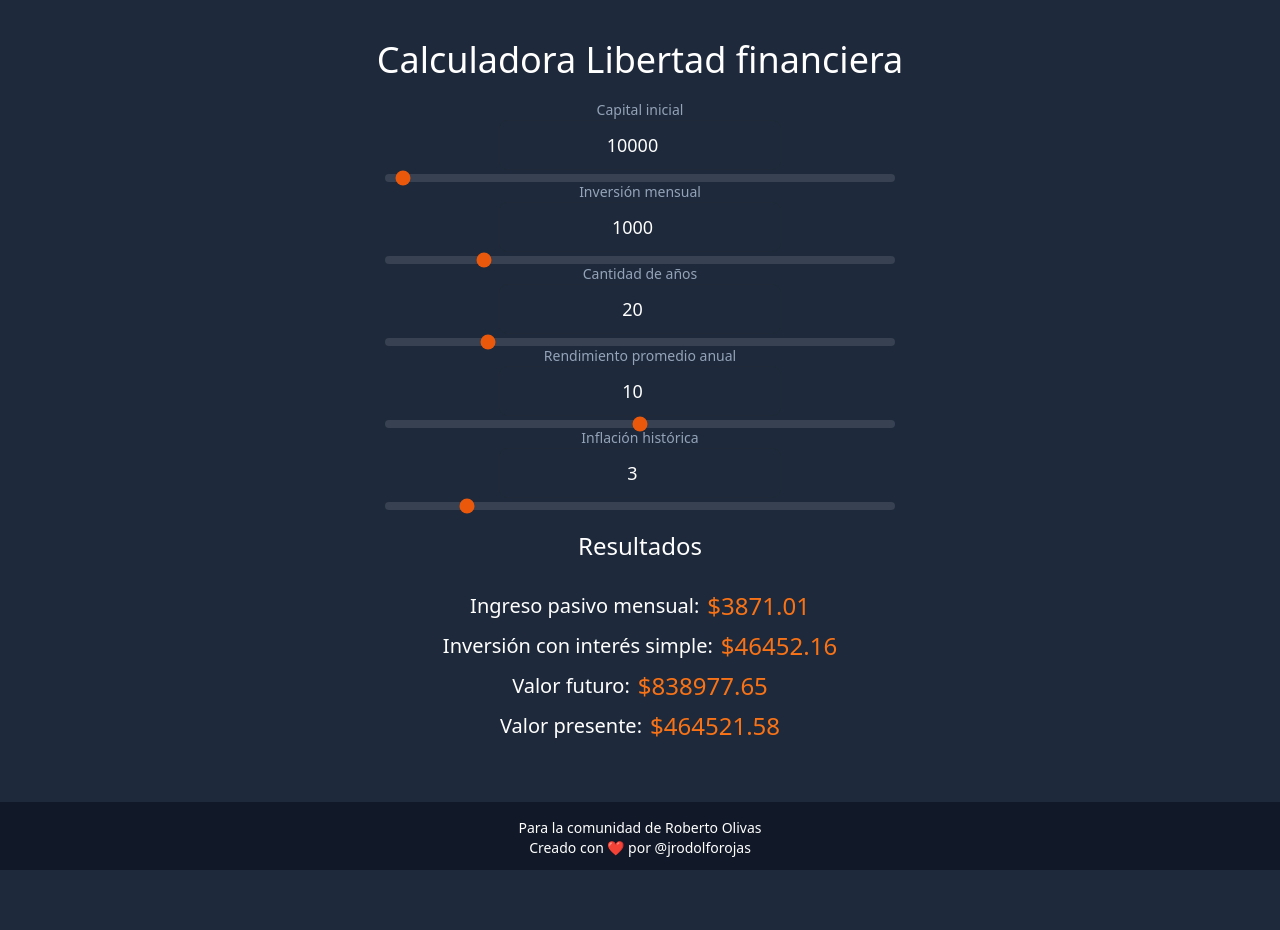
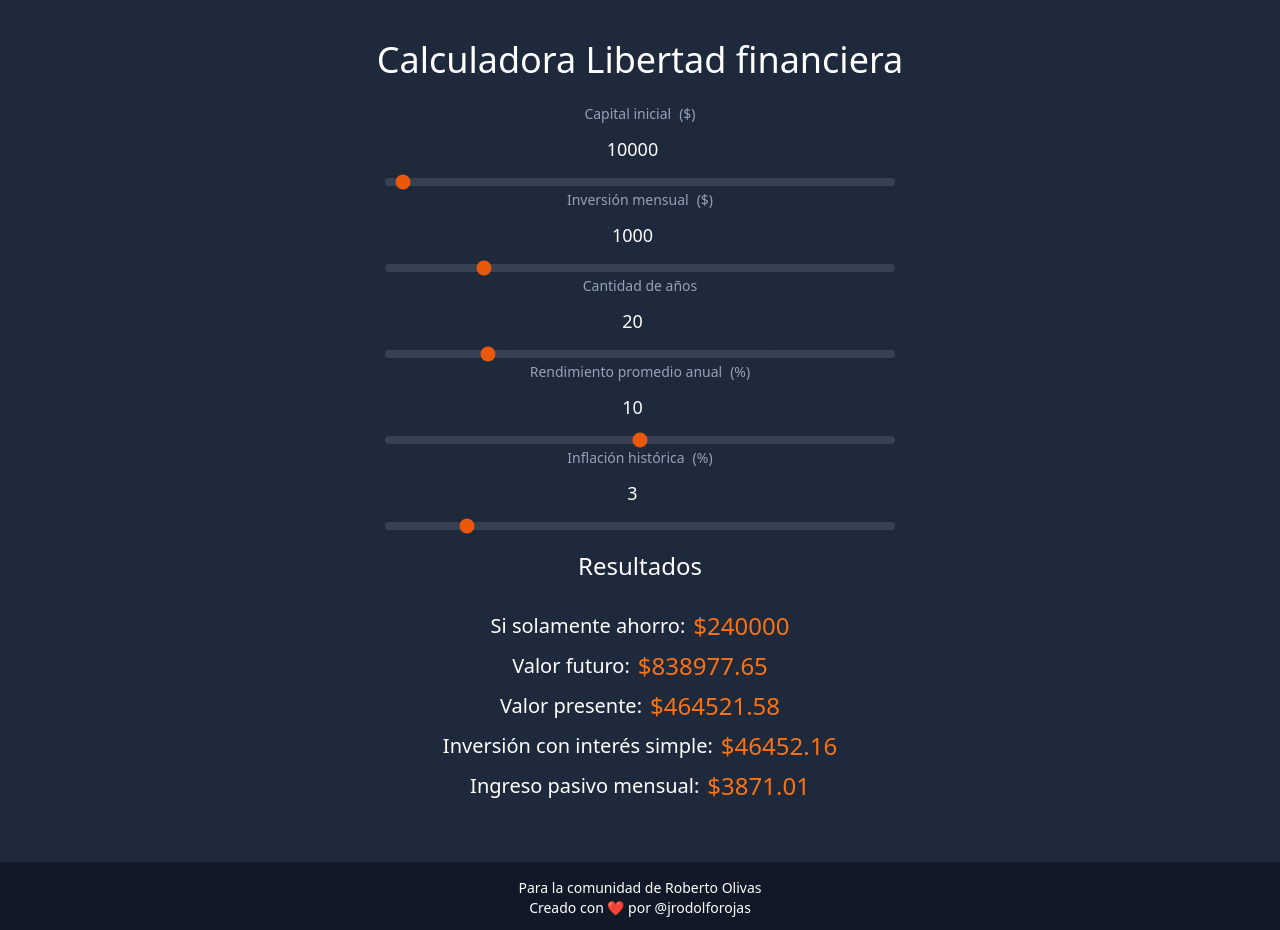
Before and after one commit to jrodolforojas/libertadfinanciera, a React (Vite) app: page / in a window 1280 px wide. Before the commit the page ends 870 px from the top, so only its background shows below. Built offline with nearby package versions, Linux system fonts and the light colour scheme.

Commit message:
Added input symbols

```diff
--- a/src/financialFreedom/components/InputRange.jsx
+++ b/src/financialFreedom/components/InputRange.jsx
@@ -1,15 +1,19 @@
 
-export function InputRange ({ inputName, label, min, max, value, onChange }) {
+export function InputRange ({ inputName, label, min, max, value, onChange, isPorcentage = false, isYears = false }) {
   return (
-    <div className=''>
+    <div>
       <div className='flex flex-col justify-center items-center'>
-        <label htmlFor={`${inputName}-range`} className='block text-sm font-medium text-slate-400'>{label}</label>
+        <div className='flex mt-1'>
+          <label htmlFor={`${inputName}-range`} className='block text-sm font-medium text-slate-400'>{label}</label>
+          {!isYears && <span className='text-slate-400 text-sm ml-2'>{isPorcentage ? '(%)' : '($)'}</span>}
+        </div>
         <input
           type='number' className='border text-lg rounded-lg text-center
           focus:ring-orange-500 p-2.5 border-gray-800 bg-slate-800 placeholder-gray-400 text-white mb-1'
           value={value}
           onChange={onChange}
         />
+
       </div>
       <div className='flex items-center px-4'>
         <input
--- a/src/financialFreedom/index.jsx
+++ b/src/financialFreedom/index.jsx
@@ -13,6 +13,7 @@ export function FinancialFreedom () {
   const [years, setYears] = useState(20)
   const [yearlyInterestRate, setYearlyInterestRate] = useState(10)
   const [historicInflation, setHistoricInflation] = useState(3)
+  const [onlySaveIt, setOnlySaveIt] = useState(0)
 
   const handleChangeInitialCapital = (event) => {
     setInitialCapital(event.target.value)
@@ -43,6 +44,10 @@ export function FinancialFreedom () {
       yearlyInterestRate: yearlyInterestRate / 100,
       historicInflation: historicInflation / 100
     }
+
+    const saveIt = input.paymentPerPeriod * input.years * MONTHS_IN_YEAR
+    setOnlySaveIt(saveIt)
+
     const futureValue = getFutureValue(input)
     const futureValueFormatted = -futureValue.toFixed(2)
     setFutureValue(futureValueFormatted)
@@ -70,16 +75,20 @@ export function FinancialFreedom () {
       <form onSubmit={calculateCompoundInterest} className='flex flex-col'>
         <InputRange inputName='initialCapital' label='Capital inicial' value={initialCapital} onChange={handleChangeInitialCapital} min={0} max={500000} />
         <InputRange inputName='paymentPerPeriod' label='Inversión mensual' min={100} max={5000} value={paymentPerPeriod} onChange={handleChangePaymentPerPeriod} />
-        <InputRange inputName='years' label='Cantidad de años' min={1} max={100} value={years} onChange={handleChangeYears} />
-        <InputRange inputName='yearlyInterestRate' label='Rendimiento promedio anual' min={0} max={20} value={yearlyInterestRate} onChange={handleChangeYearlyInterestRate} />
-        <InputRange inputName='historicInflation' label='Inflación histórica' min={0} max={20} value={historicInflation} onChange={handleChangeHistoricInflation} />
+        <InputRange inputName='years' label='Cantidad de años' min={1} max={100} value={years} onChange={handleChangeYears} isYears />
+        <InputRange
+          inputName='yearlyInterestRate' label='Rendimiento promedio anual' min={0} max={20} value={yearlyInterestRate}
+          onChange={handleChangeYearlyInterestRate} isPorcentage
+        />
+        <InputRange isPorcentage inputName='historicInflation' label='Inflación histórica' min={0} max={20} value={historicInflation} onChange={handleChangeHistoricInflation} />
       </form>
       <div className='flex flex-col gap-2 mb-5'>
         <h3 className='text-2xl self-center text-white my-5'>Resultados</h3>
-        <ResultLabel label='Ingreso pasivo mensual' value={pasiveIncome} />
-        <ResultLabel label='Inversión con interés simple' value={investWithSimpleInterest} />
+        <ResultLabel label='Si solamente ahorro' value={onlySaveIt} />
         <ResultLabel label='Valor futuro' value={futureValue} />
         <ResultLabel label='Valor presente' value={presentValue} />
+        <ResultLabel label='Inversión con interés simple' value={investWithSimpleInterest} />
+        <ResultLabel label='Ingreso pasivo mensual' value={pasiveIncome} />
       </div>
     </section>
   )
```
